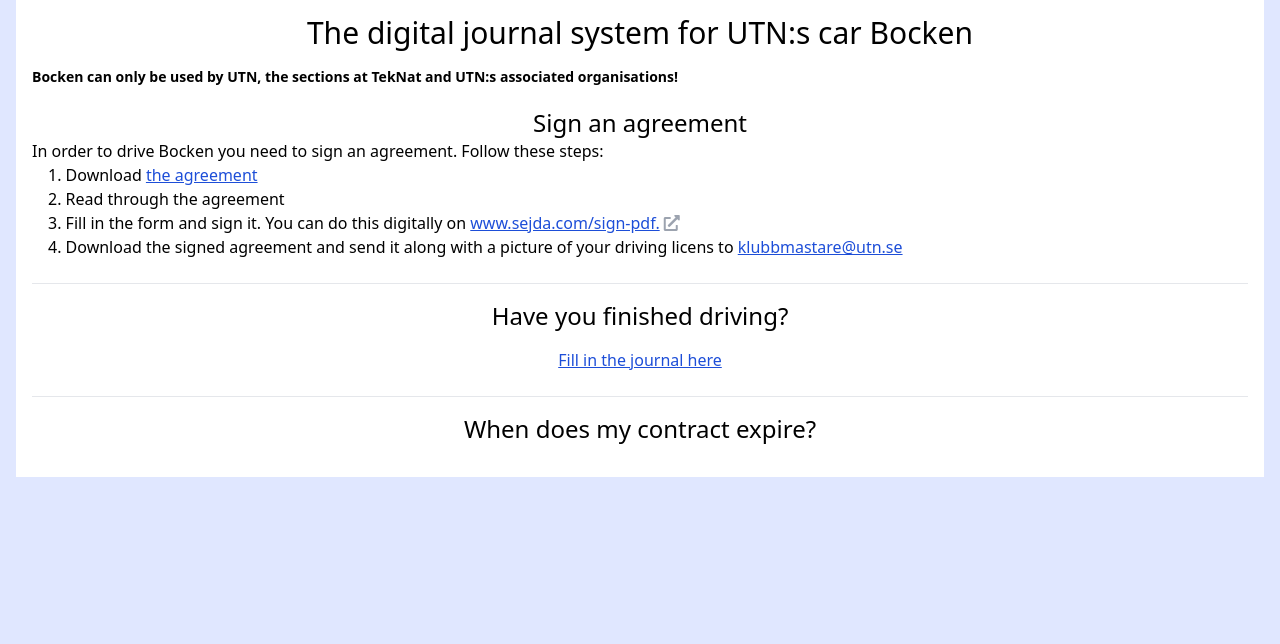
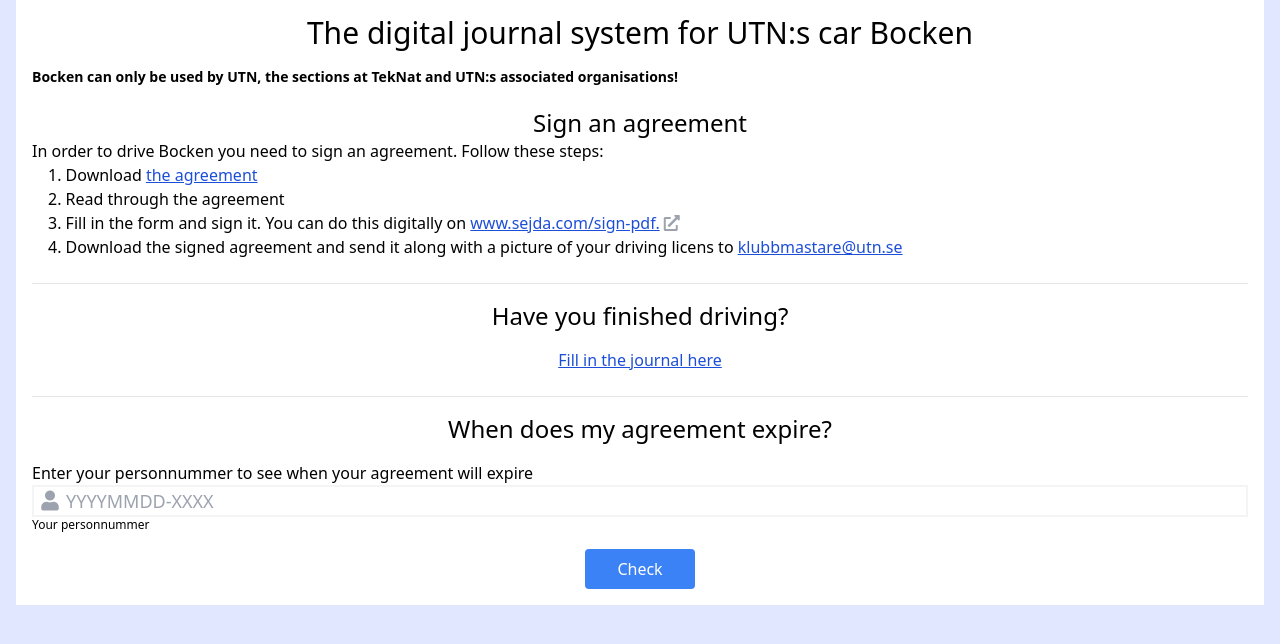
Before and after one commit to UTNkar/bocken, a Django app: page / in a window 1280 px wide. Shown: the part 61-705 px from the top of the page. Run offline with Django 3.2, Linux system fonts and the light colour scheme; some libraries are stand-ins or nearby versions.

Commit message:
Add form for checking when agreement expires (#301)
* added expire form to start page

* added logic for seeing when an agreement expires

* fix translations

* linting

```diff
--- a/src/bocken/forms/agreement_expire_form.py
+++ b/src/bocken/forms/agreement_expire_form.py
@@ -1,9 +1,24 @@
-from django.forms import Form, CharField
+from django.forms import Form, CharField, TextInput
+from bocken.utils import format_personnummer
 from bocken.validators import validate_personnummer
+from django.utils.translation import gettext_lazy as _
 
 
 class AgreementExpireForm(Form):
+    """A form for checking when an agreement expires."""
+
     personnummer = CharField(
         required=True,
-        validators=[validate_personnummer]
+        validators=[validate_personnummer],
+        label='user',
+        widget=TextInput(attrs={
+            'placeholder': 'YYYYMMDD-XXXX',
+        }),
+        help_text=_("Your personnummer"),
+        min_length=10,  # Shortest format is 10 characters long
+        max_length=13  # Longest format is 13 characters long
     )
+
+    def clean_personnummer(self):
+        """Format the personnummer to the correct format."""
+        return format_personnummer(self.cleaned_data['personnummer'])
--- a/src/bocken/templates/start_page.html
+++ b/src/bocken/templates/start_page.html
@@ -1,5 +1,5 @@
 {% extends 'base.html' %}
-{% load i18n static fontawesome_5 %}
+{% load i18n static widget_tweaks fontawesome_5 %}
 
 {% block body %}
 <h1 class="text-3xl text-center mb-4">{% translate 'The digital journal system for UTN:s car Bocken'%}</h1>
@@ -45,8 +45,48 @@
 <hr class="mt-6 mb-4">
 
 <h2 class="text-2xl text-center mb-4">
-    {% translate 'When does my contract expire?' %}
+    {% translate 'When does my agreement expire?' %}
 </h2>
 
+<p>{% translate 'Enter your personnummer to see when your agreement will expire' %}</p>
+<form method="post">
+    {% csrf_token %}
+    {% for field in form %}
+        <div class="flex items-center relative font-thin font-sans text-gray-400 {% if field.errors %}border-red-600{% else %}border-gray-100{% endif %} border-solid border-2">
+            <label for="{{ field.id_for_label }}" class="absolute flex justify-center items-center text-xl w-8 h-full">{% fa5_icon field.label %}</label>
+            {{ field|add_class:"flex-1 flex justify-center font-extralight text-lg min-h-3 pl-8" }}
+        </div>
+        {% if field.errors %}
+            {% for error in field.errors %}
+                <p class="text-xs text-red-600">{{ error }}</p>
+            {% endfor %}
+        {% endif %}
+        <p class="text-xs">{{ field.help_text }}</p>
+    {% endfor %}
+
+    <input value="{% translate 'Check' %}" type="submit" class="block mx-auto mt-4 py-2 px-8 rounded text-white bg-blue-500">
+    {% if expires is not None %}
+        <h1 class="
+            text-2xl p-4 rounded text-white text-center mt-4
+            {% if expires == False %}
+                bg-yellow-400
+            {% elif has_expired %}
+                bg-red-500
+            {% else %}
+                bg-limegreen
+            {% endif %}"
+        >
+            {% if expires %}
+                {% if has_expired %}
+                    {% translate 'Your agreement expired' %} {{ expires }}!
+                {% else %}
+                    {% translate 'Your agreement expires' %} {{ expires }}
+                {% endif %}
+            {% else %}
+                {% translate 'You do not have an agreement!' %}
+            {% endif %}
+        </h1>
+    {% endif %}
+</form>
 
 {% endblock %}
--- a/src/bocken/views.py
+++ b/src/bocken/views.py
@@ -1,7 +1,10 @@
-from django.views.generic.edit import CreateView
+from django.shortcuts import render
+from django.views.generic.edit import CreateView, FormView
 from django.views.generic.base import TemplateView
 from django.urls import reverse_lazy
-from .models import JournalEntry
+
+from bocken.forms import AgreementExpireForm
+from .models import JournalEntry, Agreement
 from .forms import JournalEntryForm
 from django.contrib import messages
 from django.utils.translation import gettext as _
@@ -103,7 +106,22 @@
     template_name = 'journalentry_create_success.html'
 
 
-class StartPage(TemplateView):
+class StartPage(FormView):
     """The start page."""
 
+    form_class = AgreementExpireForm
     template_name = 'start_page.html'
+
+    def form_valid(self, form):
+        """When the form is valid."""
+        personnummer = form.cleaned_data['personnummer']
+        expires = ''
+        try:
+            expires = Agreement.objects.get(personnummer=personnummer).expires
+        except Agreement.DoesNotExist:
+            expires = False
+        context = self.get_context_data()
+        context['has_expired'] = expires < now().date() if expires else False
+        context['expires'] = expires
+
+        return render(self.request, self.template_name, context=context)
```
Also changed, not shown: src/bocken/locale/sv/LC_MESSAGES/django.po.
